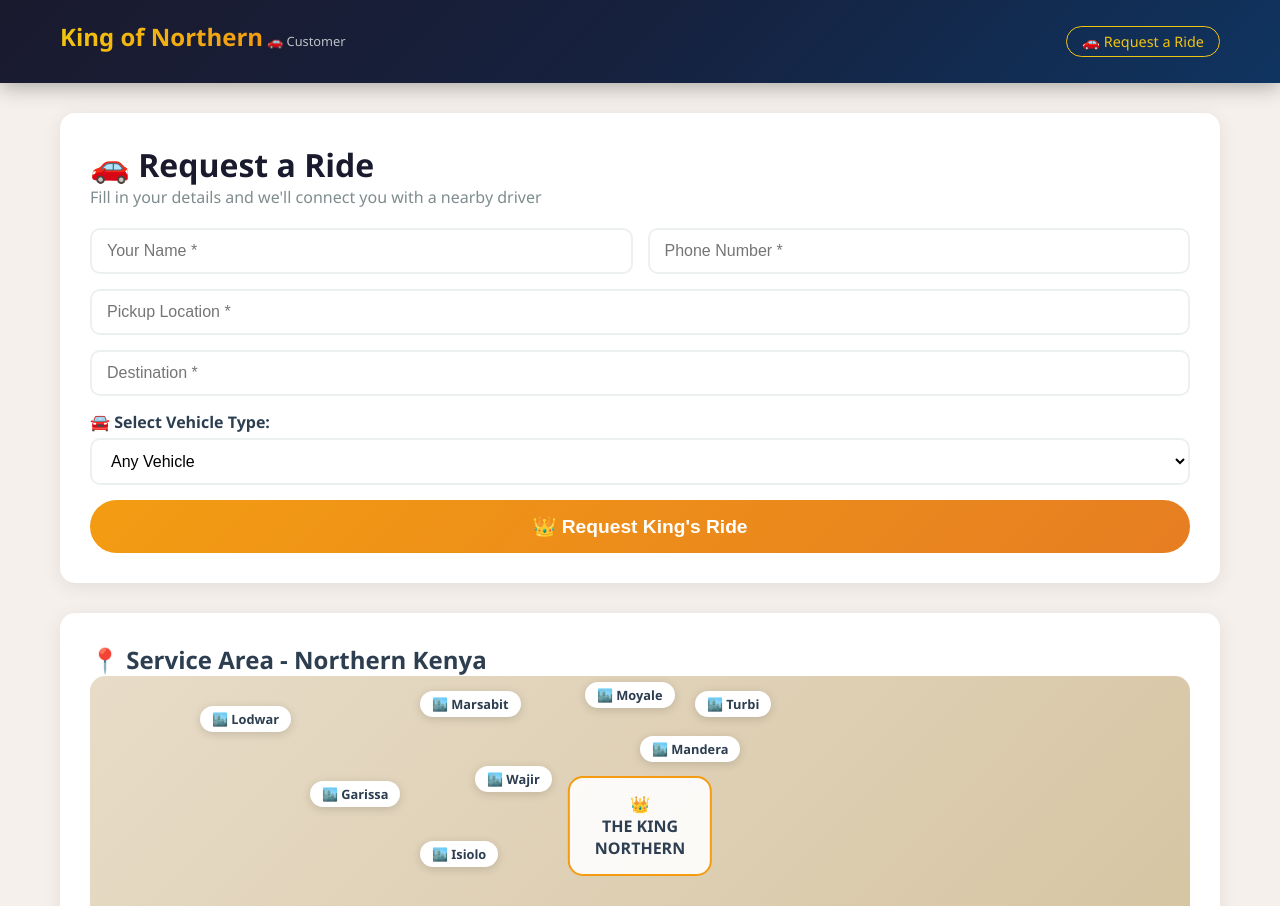
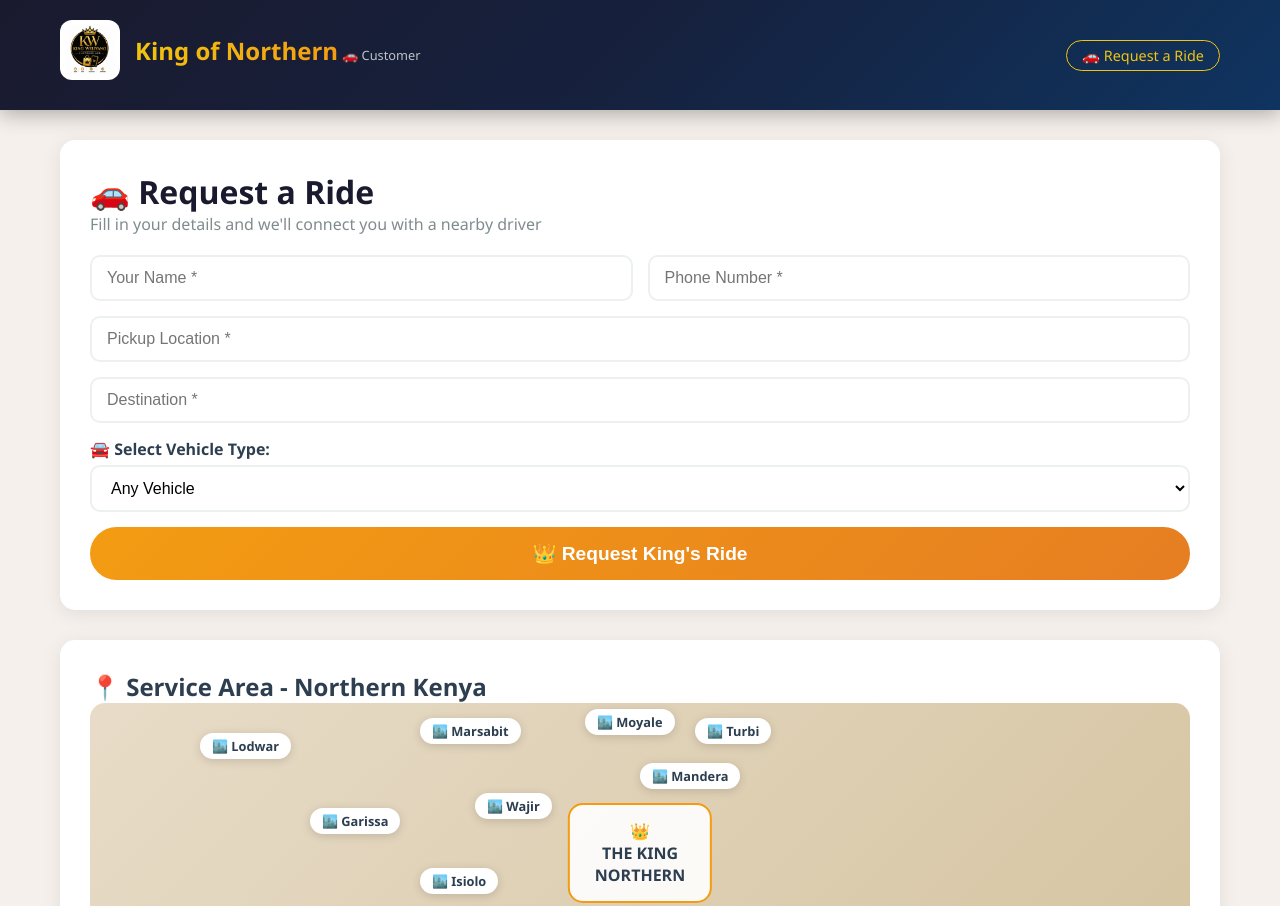
Before and after one commit to abdiwelibishar629-ops/the-king-of-northern, a website: page customer.html in a window 1280 px wide. Shown: the top 906 px of the page. Drawn offline with Linux system fonts and the light colour scheme.

Commit message:
Update customer logo to use .jpeg extension

```diff
--- a/customer.html
+++ b/customer.html
@@ -110,8 +110,8 @@
     <header>
         <div class="header-content">
             <div class="logo-container">
-                <!-- CUSTOMER LOGO - Change this to your customer logo filename -->
-                <img src="customer-logo.png" alt="Logo" class="logo-img" onerror="this.style.display='none'">
+                <!-- CUSTOMER LOGO - Using .jpeg extension -->
+                <img src="customer-logo.png.jpeg" alt="Logo" class="logo-img" onerror="this.style.display='none'">
                 <div>
                     <span class="app-title">King of Northern</span>
                     <span class="app-subtitle">🚗 Customer</span>
```
